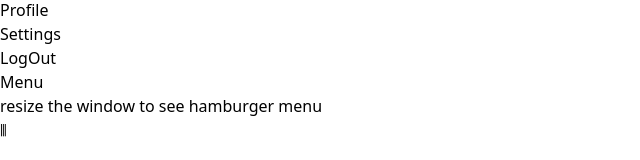
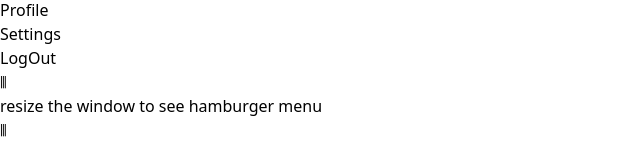
Before and after one commit to mujibulhaquetanim/componentGallery, a React (Vite) app in the folder withReact/: page /dashboard in a window 1280 px wide. Shown: the part 290-450 px from the top of the page, without its empty margins (0-640 px from the left). Built offline with nearby package versions, Linux system fonts and the light colour scheme.

Commit message:
overflow-hidden removed for showing dropdown menu & group-hover added for hamIcon hover div

```diff
--- a/withReact/src/components/Private Routes/ProtectedRoutes.tsx
+++ b/withReact/src/components/Private Routes/ProtectedRoutes.tsx
@@ -4,7 +4,7 @@ import React from "react";
 const SubNavBar: React.FC = () => {
   return (
     <div>
-      <div className="flex gap-3 m-1 justify-center shadow-md p-2 overflow-hidden">
+      <div className="flex gap-3 m-1 justify-center shadow-md p-2">
         <Link className="border-2 p-2 rounded-md" to="user/profile">
           Profile
         </Link>
@@ -24,8 +24,8 @@ const SubNavBar: React.FC = () => {
         </div>
 
         <div className="border-2 p-2 rounded-md group relative cursor-pointer">
-          <p>Menu</p>
-          <div className="cursor-pointer absolute top-10 -right-7 hover:block hidden">
+          <p className="rotate-90 text-xl m-auto">⫴</p>
+          <div className="cursor-pointer absolute bottom-10 -right-16 rounded-xl border-2 group-hover:block hidden">
             <div className="flex flex-col gap-2 w-36 py-3 px-5 bg-slate-200 text-slate-500">
             <p className="text-black">resize the window to see hamburger menu</p>
             </div>
```
